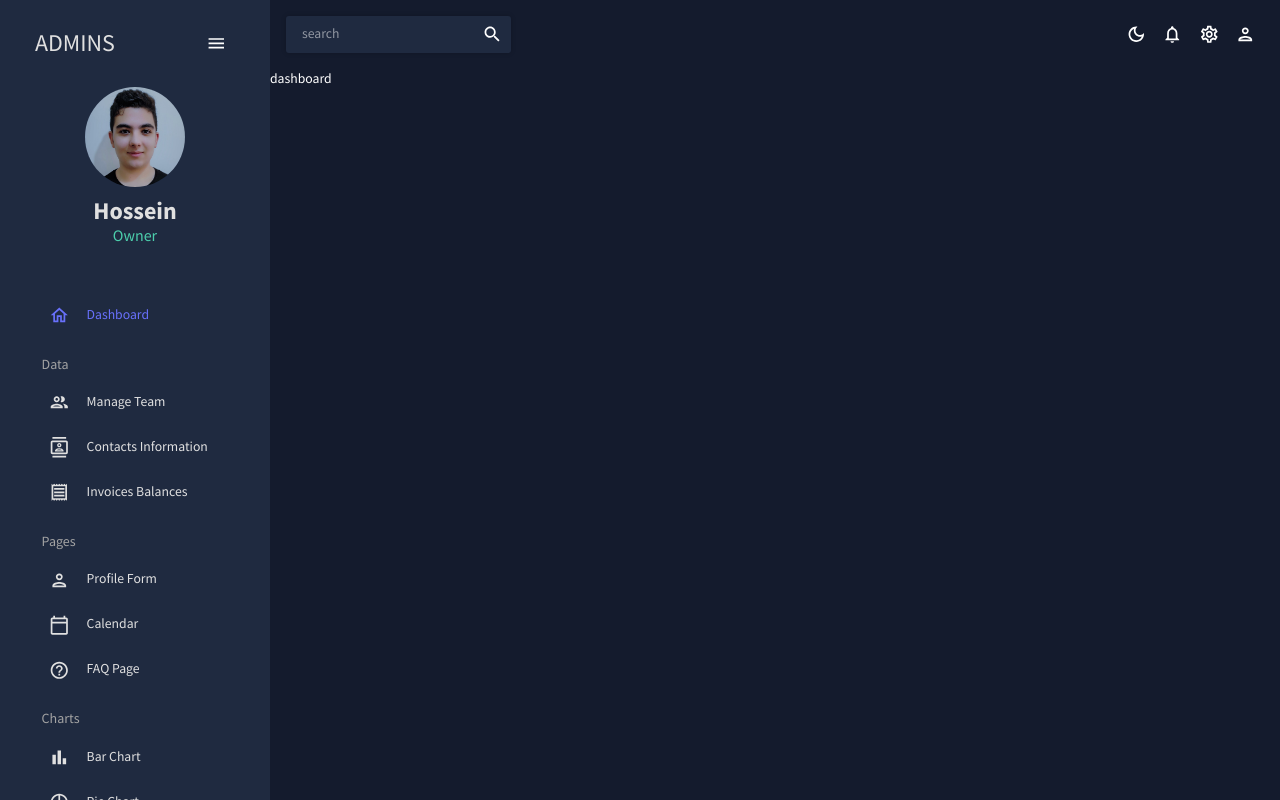
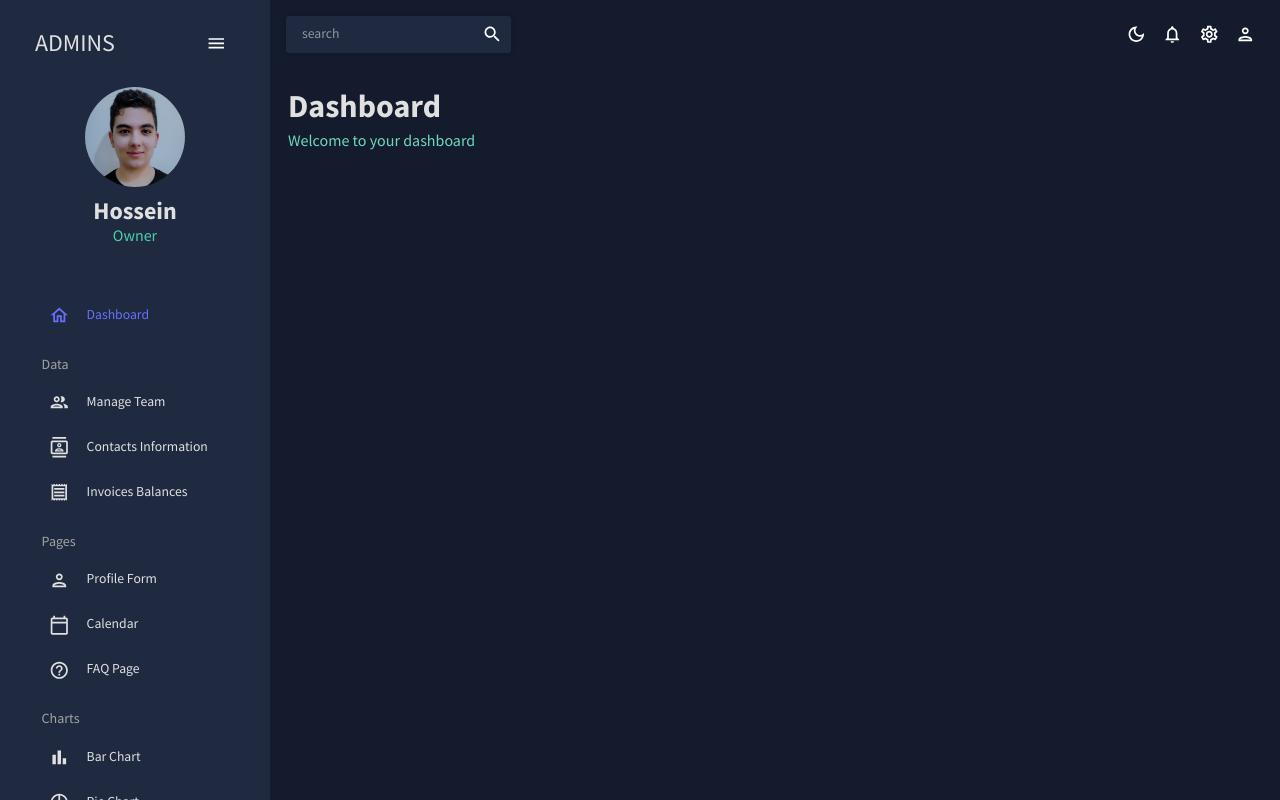
Before and after one commit to Hooseinsalari/admin-dashboard, a React (Create React App) app: page / in a window 1280 px wide. Built offline with nearby package versions, Linux system fonts and the light colour scheme.

Commit message:
create Header component

```diff
--- /dev/null
+++ b/src/components/Header.js
@@ -0,0 +1,27 @@
+import React from "react";
+
+// mui
+import { Box, Typography } from "@mui/material";
+import { useTheme } from "@emotion/react";
+import { tokens } from "../theme";
+
+const Header = ({ title, subtitle }) => {
+  const theme = useTheme();
+  const colors = tokens(theme.palette.mode);
+
+  return (
+    <Box>
+      <Typography
+        variant="h2"
+        color={colors.grey[100]}
+        fontWeight="bold"
+        sx={{ mb: "5px" }}
+      >
+        {title}
+      </Typography>
+      <Typography variant="h5" color={colors.greenAccent[400]}>{subtitle}</Typography>
+    </Box>
+  );
+};
+
+export default Header;
--- a/src/pages/dashboard/index.js
+++ b/src/pages/dashboard/index.js
@@ -1,10 +1,18 @@
 import React from 'react';
+
+// component
+import Header from '../../components/Header';
+
+// mui
+import { Box } from '@mui/material';
 
 const Dashboard = () => {
     return (
-        <div>
-            dashboard
-        </div>
+        <Box m="18px">
+            <Box display="flex" justifyContent="space-between" alignItems="center">
+                <Header title="Dashboard" subtitle="Welcome to your dashboard" />
+            </Box>
+        </Box>
     );
 };
 
```
